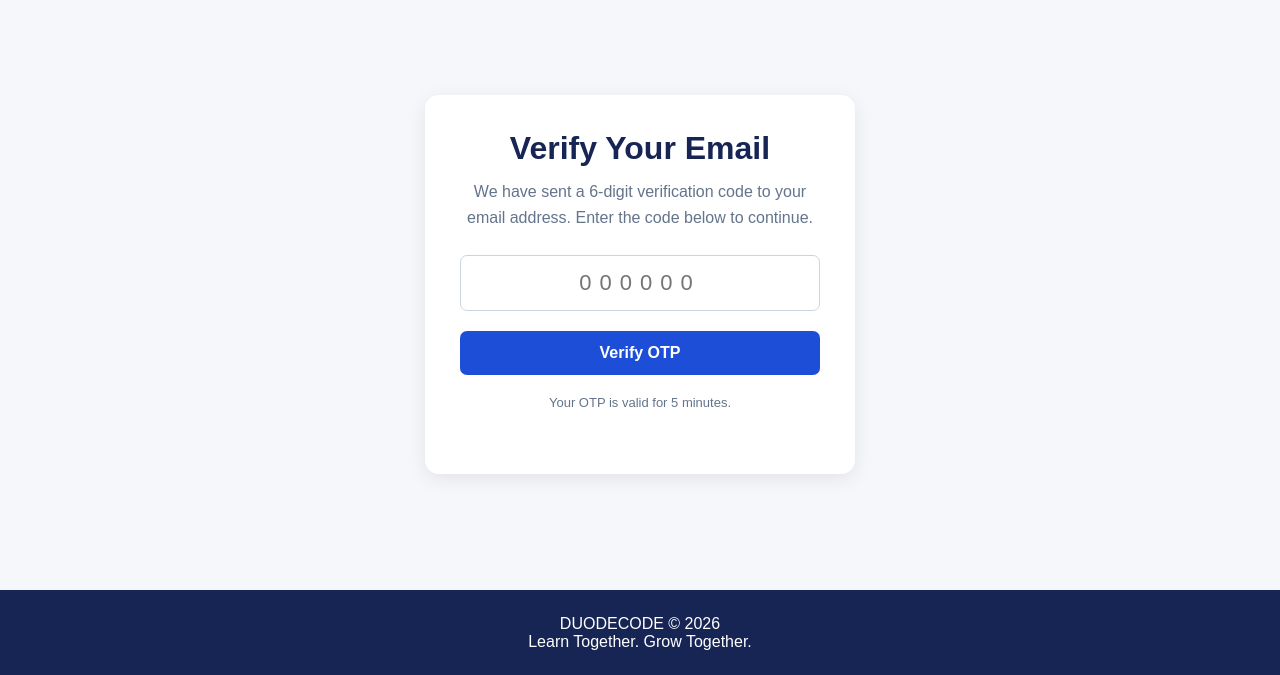
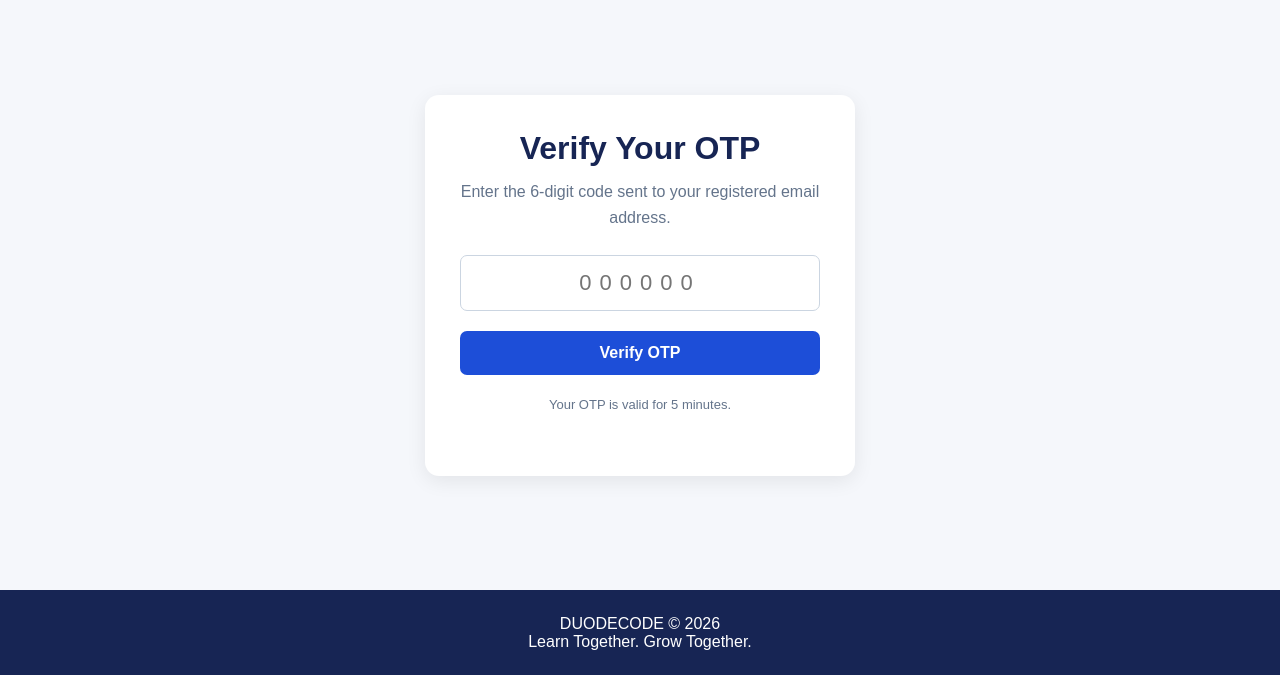
Before and after one commit to uppusaiteja0826/DUODECODE, a Flask app: page /verify-email in a window 1280 px wide. Shown: the part 65-740 px from the top of the page. Run offline with Flask 3, Linux system fonts and the light colour scheme; the visitor is signed in with stand-in values (Sample User, id 1).

Commit message:
Update verify_otp.html

```diff
--- a/templates/verify_otp.html
+++ b/templates/verify_otp.html
@@ -47,29 +47,20 @@
         cursor: pointer;
         font-weight: bold;
     }
-
-    .verify-btn:hover {
-        background: #1e40af;
-    }
-
-    .note {
-        margin-top: 18px;
-        font-size: 13px;
-    }
 </style>
 {% endblock %}
 
 {% block content %}
 <div class="otp-container">
 
-    <h1>Verify Your Email</h1>
+    <h1>Verify Your OTP</h1>
 
     <p>
-        We have sent a 6-digit verification code to your email address.
-        Enter the code below to continue.
+        Enter the 6-digit code sent to your registered email address.
     </p>
 
-    <form method="POST" action="{{ url_for('verify_email') }}">
+    <form method="POST"
+    action="{% if session.get('pending_email') %}{{ url_for('verify_email') }}{% elif session.get('pending_login') %}{{ url_for('verify_login') }}{% else %}{{ url_for('verify_reset') }}{% endif %}">
 
         <input
             type="text"
@@ -90,7 +81,7 @@
 
     </form>
 
-    <p class="note">
+    <p style="margin-top:20px; font-size:13px;">
         Your OTP is valid for 5 minutes.
     </p>
 
```
